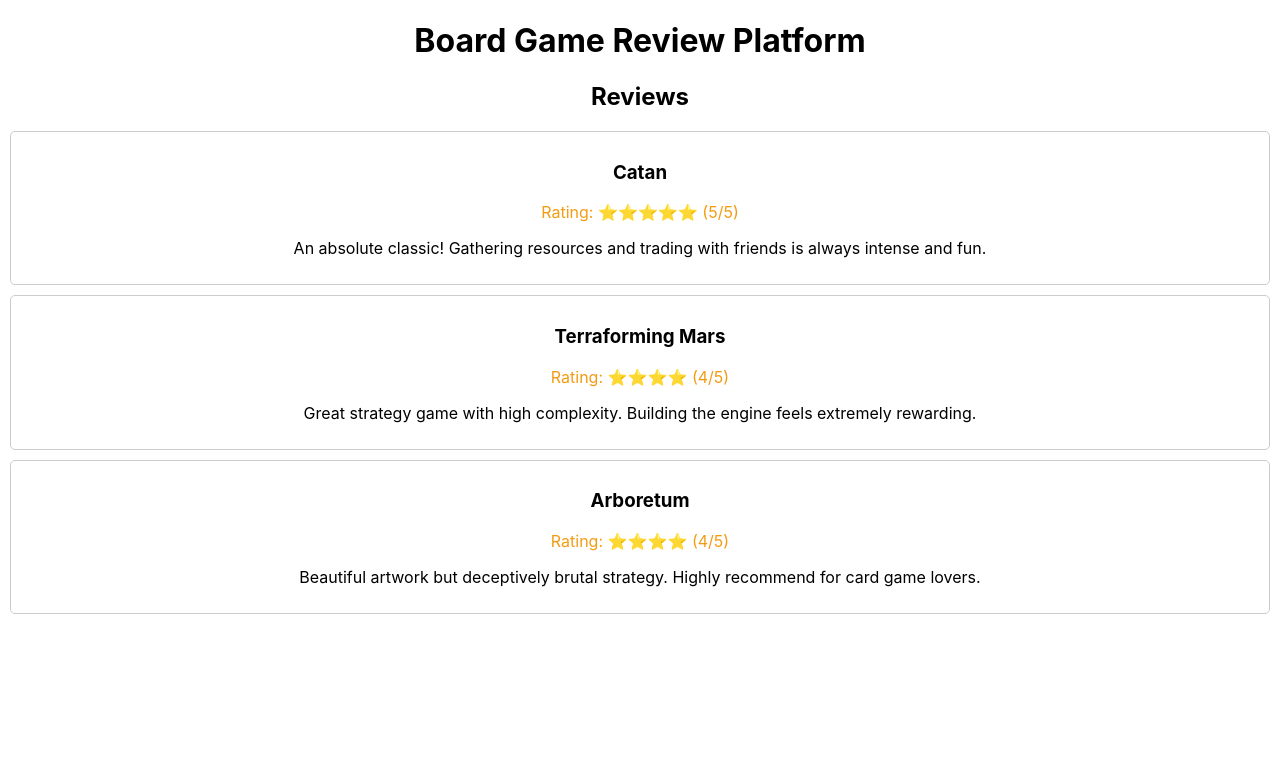
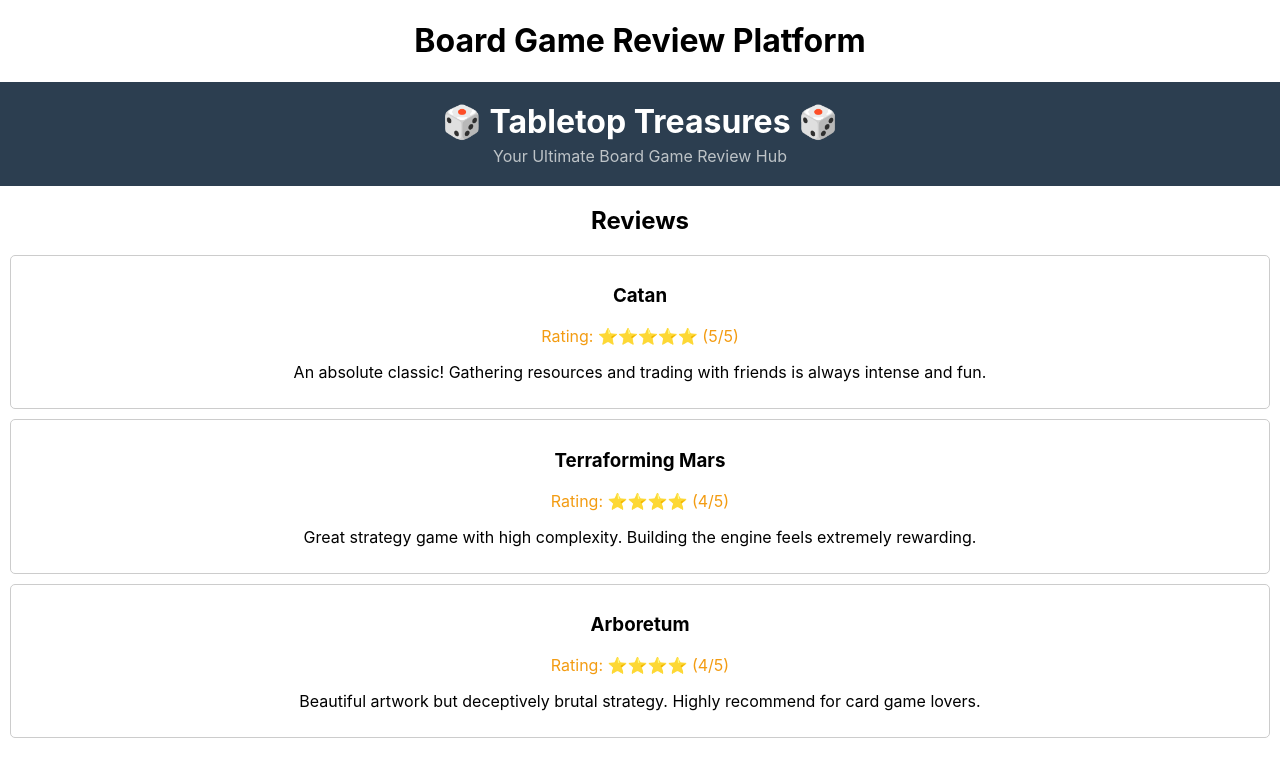
Before and after one commit to Monaka227/CS490R-LearnFrontEnd, a React (Create React App) app in the folder learn-frontend-2/: page / in a window 1280 px wide. Shown: the top 776 px of the page. Built offline with nearby package versions, Linux system fonts and the light colour scheme.

Commit message:
add header components

```diff
--- a/learn-frontend-2/src/App.js
+++ b/learn-frontend-2/src/App.js
@@ -1,6 +1,7 @@
 import React from 'react';
 import './App.css';
 import { ReviewList } from './components/ReviewList';
+import { Header } from './components/Header';
 
 function App() {
   // dummy data for testing
@@ -29,6 +30,7 @@ function App() {
     <div className="App">
       {/* add header and review list later */}
       <h1>Board Game Review Platform</h1>
+      <Header />
 
       {/* pass dummy reviews as a prop to ReviewList */}
       <ReviewList reviews={dummyReviews} />
--- /dev/null
+++ b/learn-frontend-2/src/components/Header.js
@@ -0,0 +1,10 @@
+import React from 'react';
+
+export const Header = () => {
+    return (
+        <header style={{ backgroundColor: '#2c3e50', color: 'white', padding: '20px', textAlign: 'center' }}>
+        <h1 style={{ margin: 0 }}>🎲 Tabletop Treasures 🎲</h1>
+        <p style={{ margin: '5px 0 0 0', color: '#bdc3c7' }}>Your Ultimate Board Game Review Hub</p>
+        </header>
+    );
+};
```
